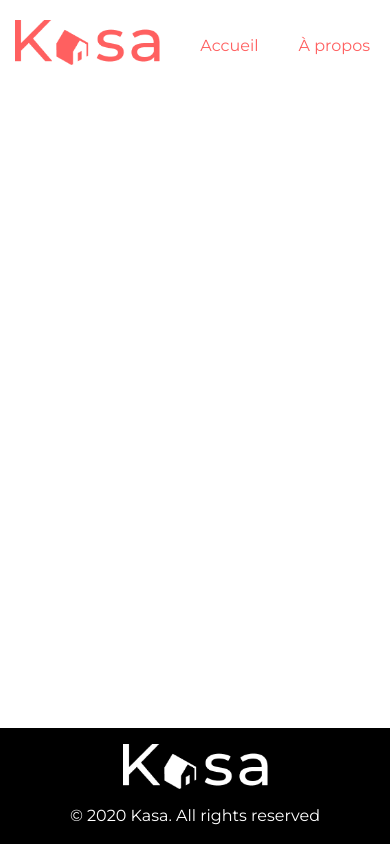
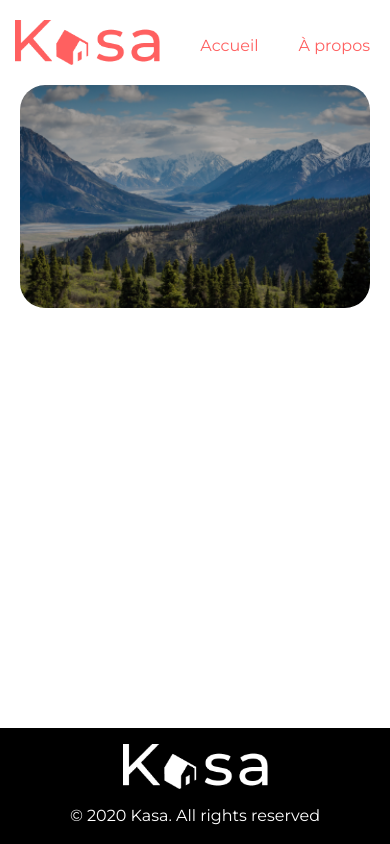
Before and after one commit to 4lb4t0R/P7-FINALE, a React (Create React App) app: page /a-propos in a window 390 px wide. Built offline with nearby package versions, Linux system fonts and the light colour scheme.

Commit message:
About a été renommé Collapse ; sa Banner est OK et Responsive

```diff
--- a/src/components/About_Banner.jsx
+++ b/src/components/About_Banner.jsx
@@ -3,8 +3,7 @@ import style from "../styles/About_Banner.module.css"
 
 function A_Banner() {
   return (
-    <div className={style.banner && style.container}>
-
+    <div className={ style.container}>
     </div>
   );
 }
--- a/src/components/About.jsx
+++ b/src/components/Collapse.jsx
@@ -1,5 +1,5 @@
 import React, { useState } from "react";
-import style from "../styles/About.module.css";
+import style from "../styles/Collapse.module.css";
 import vector from "../assets/Vector.svg";
 
 const Collapse = ({description,equipements=[]}) => {
--- a/src/pages/A_Propos.jsx
+++ b/src/pages/A_Propos.jsx
@@ -1,4 +1,4 @@
-import About from "../components/About";
+import Collapse from "../components/Collapse";
 import Banner from "../components/About_Banner";
 import Layout from "./Layout";
 
@@ -6,7 +6,7 @@ const A_Propos = () => {
   return (
     <Layout>
       <Banner />
-      <About />
+      <Collapse />
     </Layout>
   );
 };
--- a/src/pages/Page_Logement.jsx
+++ b/src/pages/Page_Logement.jsx
@@ -1,7 +1,7 @@
 import React from "react";
 import Layout from "../pages/Layout";
 import StarRating from "../components/Notation";
-import Collapse from "../components/About";
+import Collapse from "../components/Collapse";
 import { useAppartment } from "../components/Hook_Logement";
 import "../datas/logements";
 import style from "../styles/Page_Logement.module.css";
--- a/src/styles/About_Banner.module.css
+++ b/src/styles/About_Banner.module.css
@@ -1,24 +1,21 @@
-.banner{
-background-image: url("../assets/about-mobile.png");
-background-size: contain;
+
+.container {
+    height: 223px;
+    border-radius: 25px;
+    margin-left: 20px;
+    margin-right: 20px; background-image: url("../assets/about-mobile.png");
+    background-size: cover;
 }
 
-.container{
-  height: 223px;
-  border-radius: 25px;
-  margin-left: 20px;
-  margin-right: 20px;
-}
+
 
 @media screen and (min-width:992px){
 
     .container {
         margin-left: 100px;
         margin-right: 100px;
-    }
-
-    .banner{
         background-image: url("../assets/about-desktop.png");
-        background-size: contain;
+        background-size: cover;
+        margin-top:3rem;
     }
 }
```
Also changed, not shown: src/styles/Collapse.module.css (renamed from src/styles/About.module.css).
